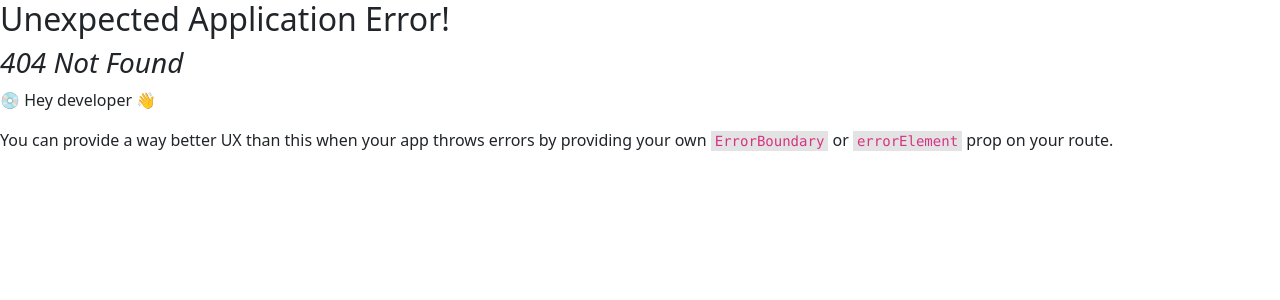
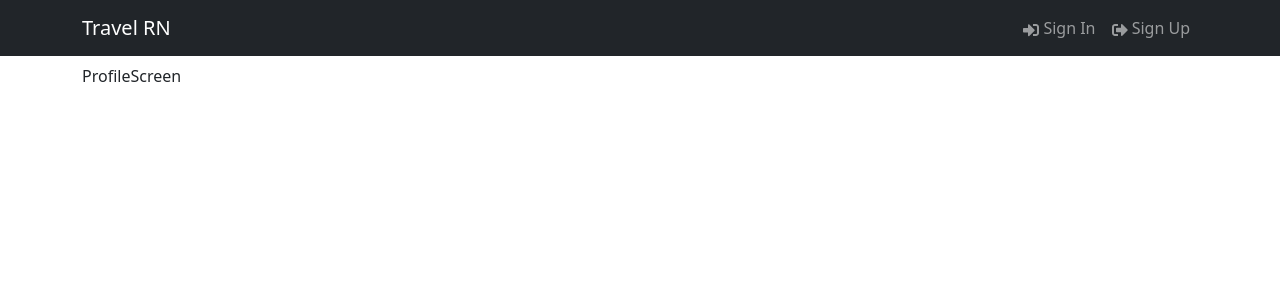
Before and after one commit to gerardbarros/travel-rn, a React (Vite) app in the folder frontend/: page /profile in a window 1280 px wide. Before the commit this address had no page. Shown: the top 300 px of the page. Built offline with nearby package versions, Linux system fonts and the light colour scheme.

Commit message:
Create profile screen

```diff
--- a/frontend/src/main.jsx
+++ b/frontend/src/main.jsx
@@ -14,6 +14,7 @@ import './index.css'
 import HomeScreen from './screens/HomeScreen.jsx'
 import LoginScreen from './screens/LoginScreen.jsx'
 import RegisterScreen from './screens/RegisterScreen.jsx'
+import ProfileScreen from './screens/ProfileScreen.jsx'
 
 const router = createBrowserRouter(
   createRoutesFromElements(
@@ -21,6 +22,7 @@ const router = createBrowserRouter(
       <Route index={true} path='/' element={<HomeScreen />}></Route>
       <Route index={false} path='/login' element={<LoginScreen />}></Route>
       <Route index={false} path='/register' element={<RegisterScreen />}></Route>
+      <Route index={false} path='/profile' element={<ProfileScreen />}></Route>
     </Route>
   )
 )
--- /dev/null
+++ b/frontend/src/screens/ProfileScreen.jsx
@@ -0,0 +1,9 @@
+import React from 'react'
+
+const ProfileScreen = () => {
+    return (
+        <div>ProfileScreen</div>
+  )
+}
+
+export default ProfileScreen
```
